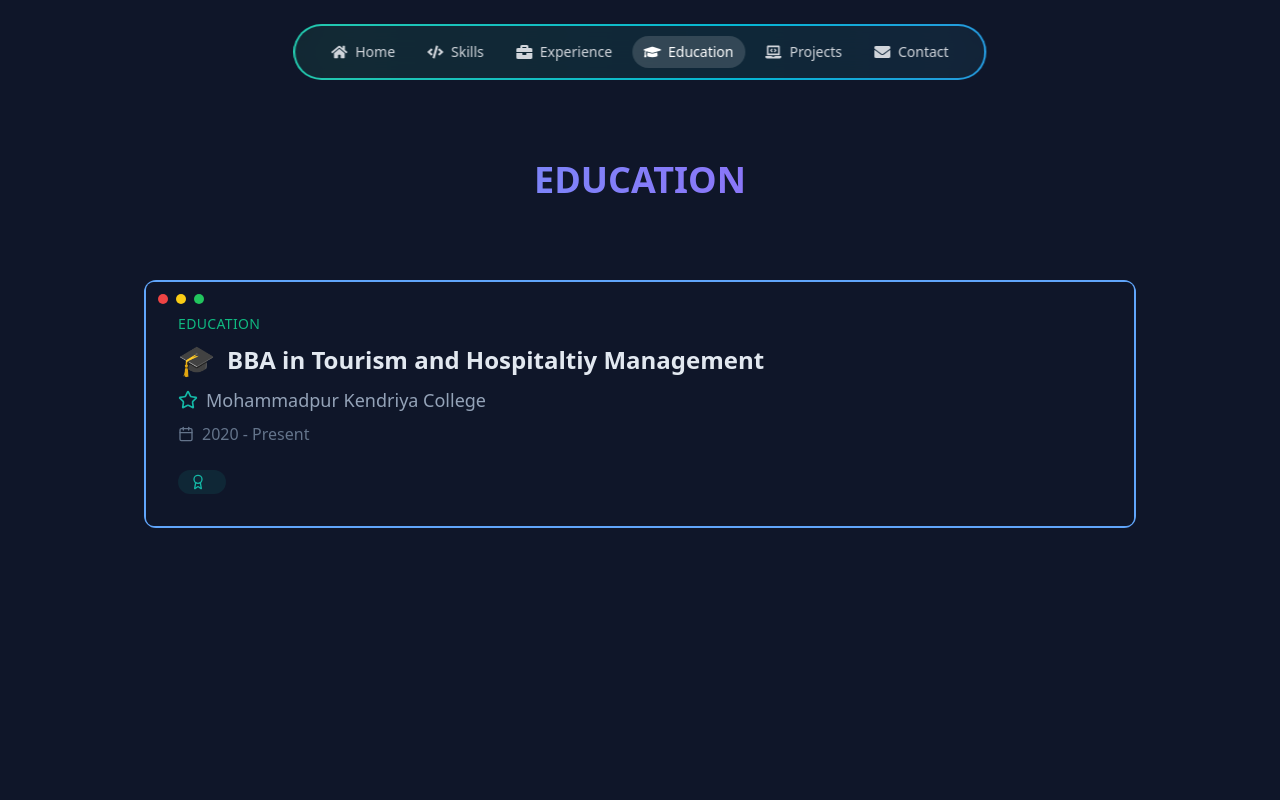
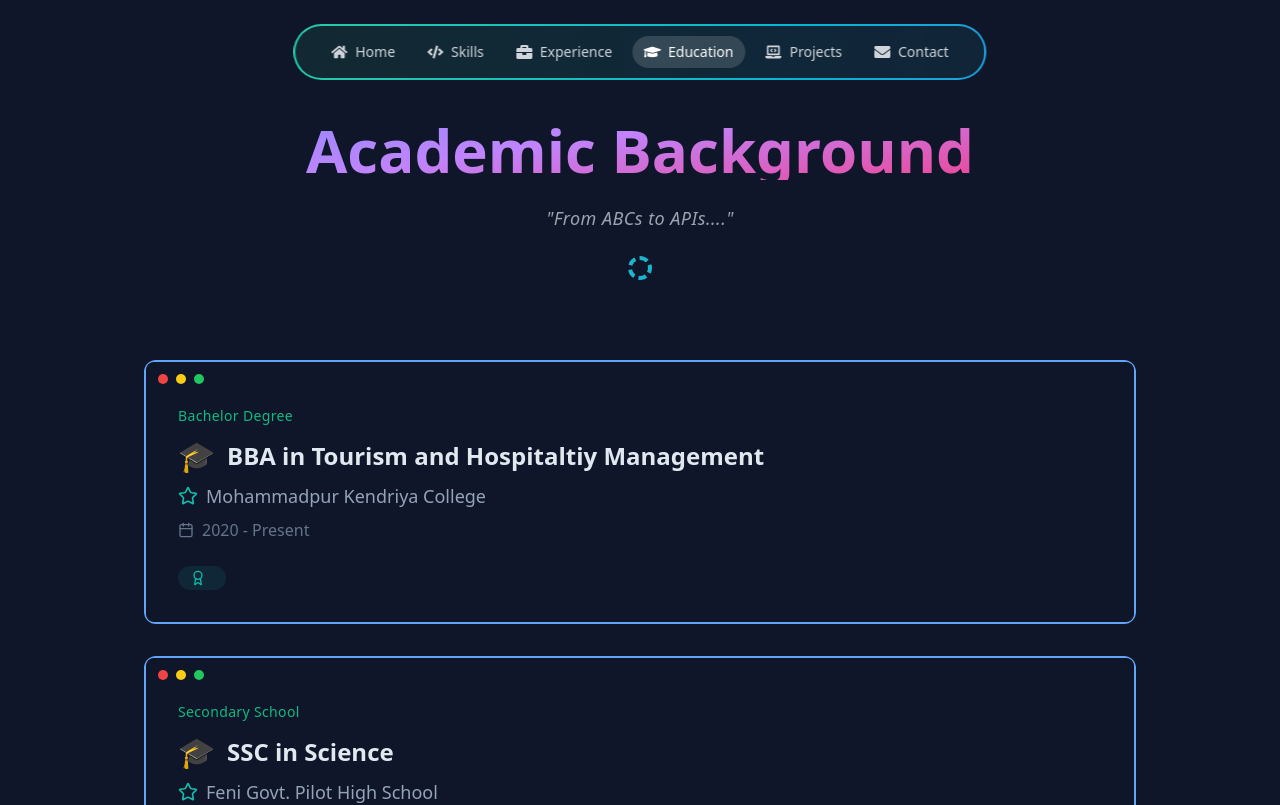
Before and after one commit to ashikurrb/ashikurrb-portfolio, a React (Vite) app: page /education in a window 1280 px wide. Shown: the top 805 px of the page. Built offline with nearby package versions, Linux system fonts and the light colour scheme.

Commit message:
ui updated

```diff
--- a/src/components/Contact.jsx
+++ b/src/components/Contact.jsx
@@ -90,7 +90,7 @@ export default function Contact() {
 
   return (
     <main className="bg-[#0f1629] text-white min-h-screen">
-      <h2 className="text-5xl text-center font-bold pt-10 md:pt-40 lg:pt-40 pb-10 md:pb-0 sm:pb-0 lg:pb-0 bg-gradient-to-r from-blue-400 to-purple-500 bg-clip-text text-transparent">
+      <h2 className="pt-10 md:pt-40 lg:pt-40 pb-10 md:pb-0 sm:pb-0 lg:pb-0text-center text-5xl text-center md:text-6xl font-extrabold text-transparent bg-gradient-to-br from-indigo-400 via-purple-400 to-pink-500 bg-clip-text">
         Get in Touch
       </h2>
       <section className="hero min-h-screen flex items-center relative px-4 sm:px-6 lg:px-8">
--- a/src/components/Education.jsx
+++ b/src/components/Education.jsx
@@ -11,15 +11,33 @@ const EducationSection = () => {
       school: "Mohammadpur Kendriya College",
       year: "2020 - Present",
       mascot: "🎓",
-      achievements: [ ""],
-    }
+      type: "Bachelor Degree",
+      achievements: [""],
+    },
+    {
+      degree: "SSC in Science",
+      school: "Feni Govt. Pilot High School",
+      year: "2010 - 2015",
+      mascot: "🎓",
+      type: "Secondary School",
+      achievements: ["GPA 5.00"],
+    },
   ];
 
   return (
-    <section className="min-h-screen bg-[#0f1629] text-slate-100 p-8 md:py-0">
-       <h2 className="text-4xl text-center font-bold lg:pt-40 pt-20 pb-20 bg-gradient-to-r from-blue-400 to-purple-500 bg-clip-text text-transparent">
-          EDUCATION
-        </h2>
+    <section className="min-h-screen bg-[#0f1629] text-slate-100 py-8 md:py-0">
+      <div className="flex flex-col items-center space-y-6 pt-20 pb-20">
+        <div className="relative">
+          <h2 className="text-4xl text-center md:text-6xl font-extrabold text-transparent bg-gradient-to-br from-indigo-400 via-purple-400 to-pink-500 bg-clip-text lg:pt-10">
+          Academic Background
+          </h2>
+          <div className="absolute inset-0 -z-10 bg-gradient-to-r from-purple-400/30 to-indigo-400/30 blur-xl rounded-xl" />
+        </div>
+        <p className="text-sm md:text-lg text-gray-400 font-medium italic tracking-wide">
+        "From ABCs to APIs...."
+        </p>
+        <div className="animate-pulse mt-4 w-6 h-6 border-4 border-dashed border-cyan-400 rounded-full" />
+      </div>
       <div className="max-w-5xl mx-auto px-4">
         <div className="space-y-8">
           {educationData.map((edu, index) => (
@@ -42,8 +60,8 @@ const EducationSection = () => {
                   <button className="w-2.5 h-2.5 bg-green-500 rounded-full transition-all hover:bg-green-600" />
                 </div>
 
-                <div className="mb-2 text-emerald-500 text-sm font-medium tracking-wide">
-                   EDUCATION
+                <div className="py-3 text-emerald-500 text-sm font-medium tracking-wide">
+                  {edu.type}
                 </div>
 
                 {/* Top section */}
--- a/src/components/Experience.jsx
+++ b/src/components/Experience.jsx
@@ -75,7 +75,7 @@ const ExperienceSection = () => {
           {/* Section header with cyber effect */}
           <div className="flex flex-col items-center space-y-6 mb-16">
             <div className="relative">
-              <h2 className="text-4xl md:text-6xl font-extrabold text-transparent bg-gradient-to-br from-indigo-400 via-purple-400 to-pink-500 bg-clip-text lg:pt-20">
+              <h2 className="text-4xl md:text-6xl font-extrabold text-transparent bg-gradient-to-br from-indigo-400 via-purple-400 to-pink-500 bg-clip-text lg:pt-10">
                 Professional Journey
               </h2>
               <div className="absolute inset-0 -z-10 bg-gradient-to-r from-purple-400/30 to-indigo-400/30 blur-xl rounded-xl" />
--- a/src/components/Projects.jsx
+++ b/src/components/Projects.jsx
@@ -37,9 +37,18 @@ const ProjectShowcase = () => {
 
   return (
     <div className="min-h-screen bg-[#0f1629] text-slate-100 p-8 md:py-0">
-      <h2 className="text-4xl text-center font-bold lg:pt-40 pb-20 bg-gradient-to-r from-blue-400 to-purple-500 bg-clip-text text-transparent">
-        PROJECTS
-      </h2>
+      <div className="flex flex-col items-center space-y-6 pt-20 pb-20">
+        <div className="relative">
+          <h2 className="text-4xl text-center md:text-6xl font-extrabold text-transparent bg-gradient-to-br from-indigo-400 via-purple-400 to-pink-500 bg-clip-text lg:pt-10">
+            From Brain to Code
+          </h2>
+          <div className="absolute inset-0 -z-10 bg-gradient-to-r from-purple-400/30 to-indigo-400/30 blur-xl rounded-xl" />
+        </div>
+        <p className="text-sm md:text-lg text-gray-400 font-medium italic tracking-wide">
+          "Things I’ve Built..."
+        </p>
+        <div className="animate-pulse mt-4 w-6 h-6 border-4 border-dashed border-cyan-400 rounded-full" />
+      </div>
       <div className="max-w-7xl mx-auto space-y-12 mb-20">
         {projects.map((project, index) => (
           <div
--- a/src/components/Skills.jsx
+++ b/src/components/Skills.jsx
@@ -97,8 +97,8 @@ const SkillsSection = () => {
   return (
     <main className="lg:pt-0 bg-[#0f1629] text-white min-h-screen">
       <section className="container mx-auto px-4 py-16">
-        <h2 className="text-4xl text-center font-bold lg:pt-10 bg-gradient-to-r from-blue-400 to-purple-500 bg-clip-text text-transparent">
-          SKILLS
+        <h2 className="text-center lg:pt-10 text-4xl md:text-6xl font-extrabold text-transparent bg-gradient-to-br from-indigo-400 via-purple-400 to-pink-500 bg-clip-text">
+          Building Blocks
         </h2>
         <div className="flex justify-center items-center">
           <IconCloudDemo />
```
